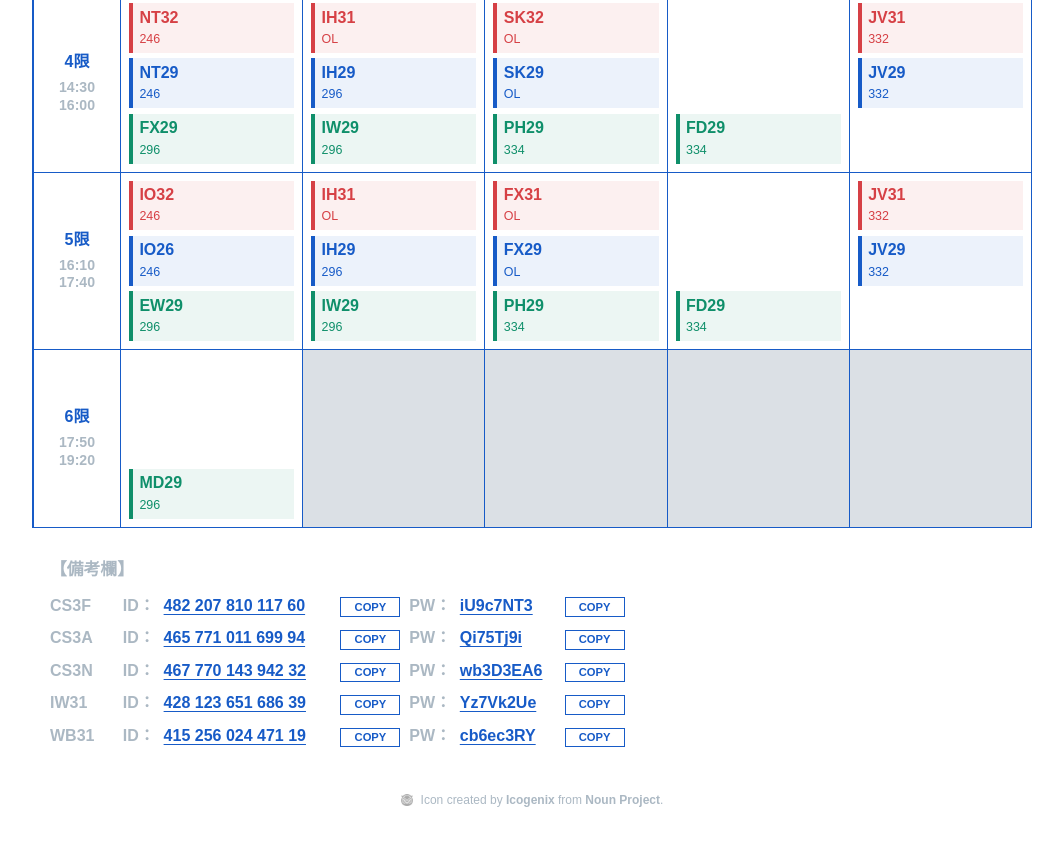
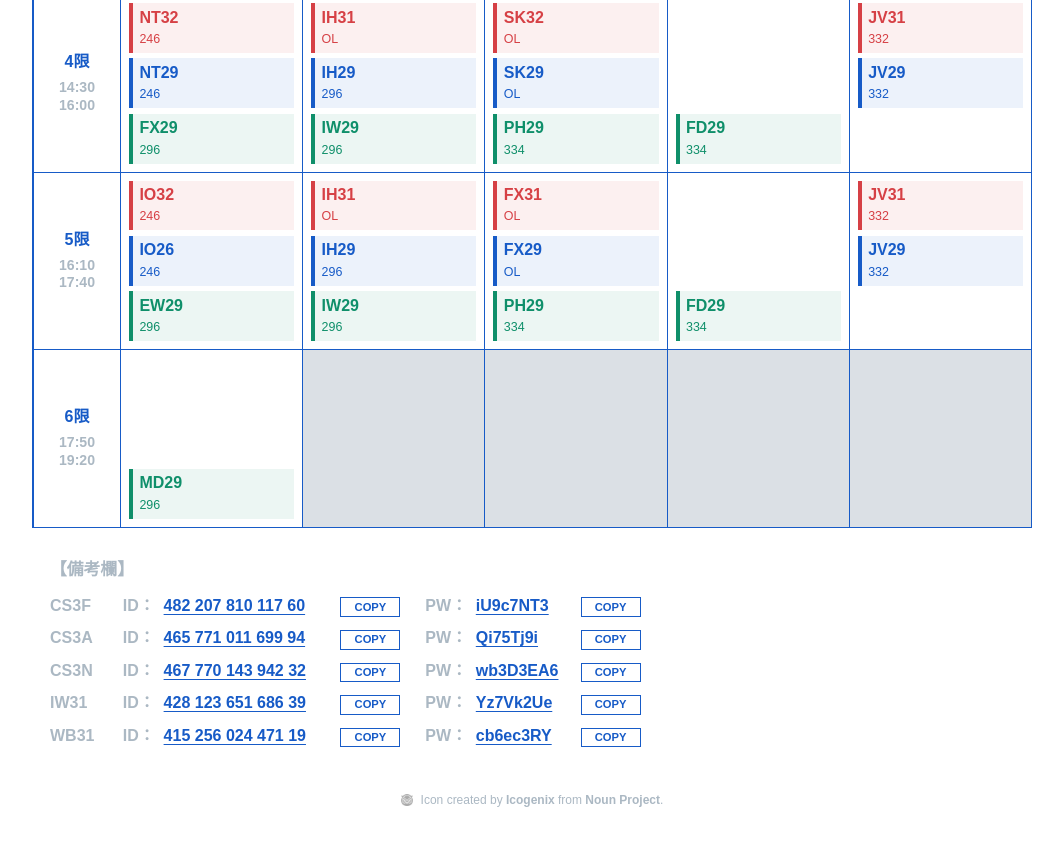
Before and after one commit to linq29/TABLE-TABLO, a plain HTML site: page index.html in a window 1280 px wide. Shown: the part 812-1655 px from the top of the page, without its empty margins (108-1171 px from the left). Drawn offline with Linux system fonts and the light colour scheme; a web font is replaced by a local one.

Commit message:
adjust css

```diff
--- a/css/styles.css
+++ b/css/styles.css
@@ -373,7 +373,7 @@ h1 {
 
 .notes li {
   display: grid;
-  grid-template-columns: 4rem max-content minmax(10.5rem, max-content) 3.75rem max-content minmax(5rem, max-content) 3.75rem;
+  grid-template-columns: 4rem max-content minmax(10.5rem, max-content) calc(3.75rem + 1rem) max-content minmax(5rem, max-content) 3.75rem;
   gap: 0.35rem 0.55rem;
   align-items: baseline;
   font-weight: 700;
@@ -444,7 +444,7 @@ h1 {
   font-size: 0.70rem;
   font-weight: 700;
   min-width: 3.75rem;
-  padding: 0.2rem 0.35rem;
+  padding: 0.2rem;
   line-height: 1;
   text-align: center;
   vertical-align: middle;
```
